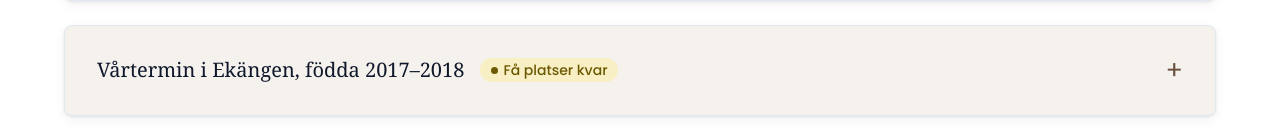
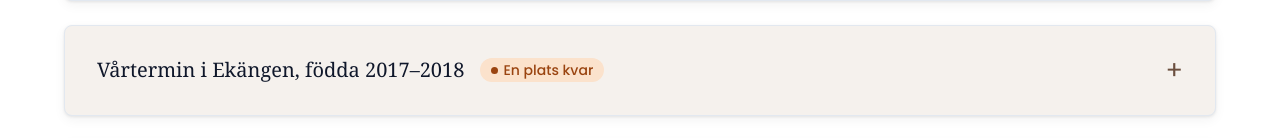
Before and after one commit to LinneaSerrander/InFlow, a plain HTML site: page Hemsida/kurser.html in a window 1280 px wide. Shown: the part 852-990 px from the top of the page. Drawn offline with Linux system fonts and the light colour scheme; a web font is replaced by a local one.

Commit message:
Kurser: Ekängen födda 2017-2018 har en plats kvar (orange)
Co-Authored-By: Claude Opus 5.5 <noreply@anthropic.com>

```diff
--- a/Hemsida/kurser.html
+++ b/Hemsida/kurser.html
@@ -136,7 +136,7 @@
           </details>
           <details class="card course">
             <summary class="course__summary">
-              <span class="course__title"><h3>Vårtermin i Ekängen, födda 2017–2018</h3><span class="status status--yellow">Få platser kvar</span></span>
+              <span class="course__title"><h3>Vårtermin i Ekängen, födda 2017–2018</h3><span class="status status--orange">En plats kvar</span></span>
             </summary>
             <div class="course__content">
               <div class="course__body">
```
